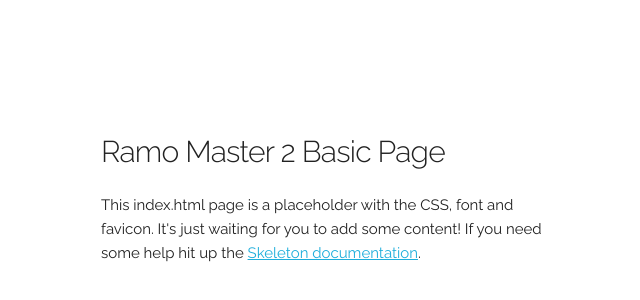
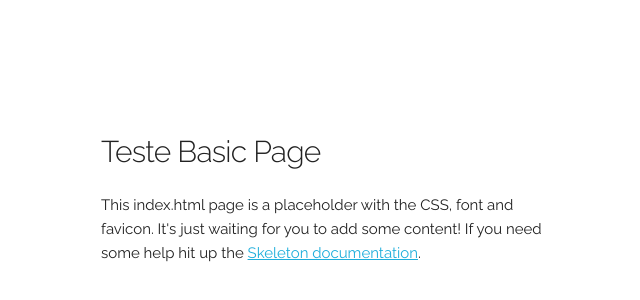
Before and after one commit to joaoahmad/JokerBoilerplate, a plain HTML site: page index.html in a window 1280 px wide. Shown: the part 108-408 px from the top of the page, without its empty margins (59-699 px from the left). Drawn offline with Linux system fonts and the light colour scheme.

Commit message:
index fix

```diff
--- a/index.html
+++ b/index.html
@@ -34,7 +34,7 @@
   <div class="container">
     <div class="row">
       <div class="one-half column" style="margin-top: 25%">
-        <h4>Ramo Master 2 Basic Page</h4>
+        <h4>Teste Basic Page</h4>
         <p>This index.html page is a placeholder with the CSS, font and favicon. It's just waiting for you to add some content! If you need some help hit up the <a href="http://www.getskeleton.com">Skeleton documentation</a>.</p>
       </div>
     </div>
```
